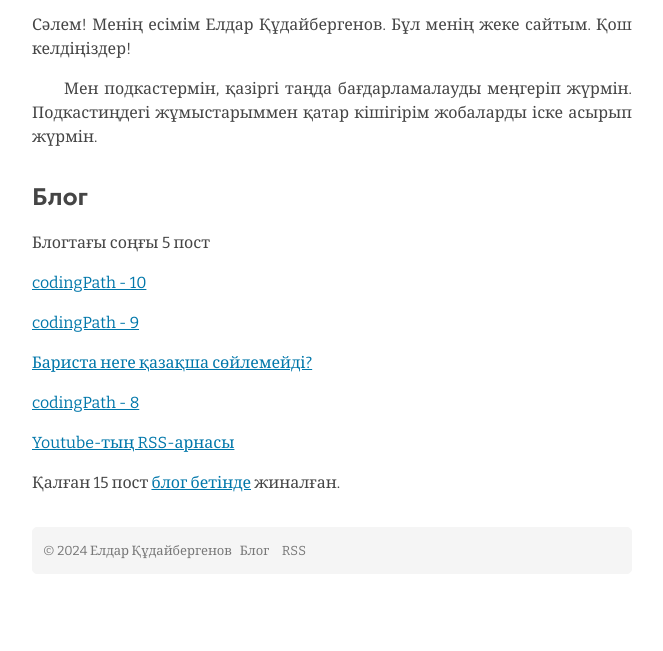
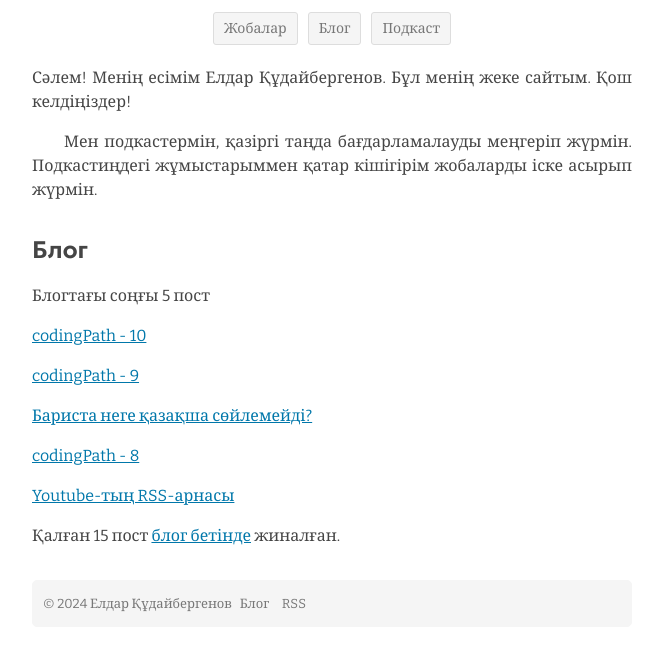
Before and after one commit to yeldarx/homepage, an Eleventy site: page src/index.html in a window 1280 px wide. Shown: the part 103-754 px from the top of the page, without its empty margins (308-971 px from the left). Built offline with nearby package versions, Linux system fonts and the light colour scheme; Eleventy itself is replaced by a stand-in of ours; files that its build step writes are made by us from their sources.

Commit message:
uncomment menu block

```diff
--- a/src/_includes/base.njk
+++ b/src/_includes/base.njk
@@ -11,11 +11,12 @@
         <header>
             <h1>{{ metadata.title }}</h1>
             <p class="site-description">{{ metadata.description }}</p>
-            <!-- <nav class="section-buttons">
-                <a href="#podcast" class="btn">Подкаст</a>
-                <a href="#blog" class="btn">Блог</a>
-                <a href="#photos" class="btn">Фото</a>
-            </nav> -->
+            <nav class="section-buttons">
+                <a href="/jobalar" class="btn">Жобалар</a>
+                <a href="/blog" class="btn">Блог</a>
+                <!-- <a href="/qoldau" class="btn">Қолдау</a> -->
+                <a href="https://feeds.podcasting.center/" class="btn">Подкаст</a>
+            </nav>
         </header>
         <main>
             {{ content | safe }}
```
